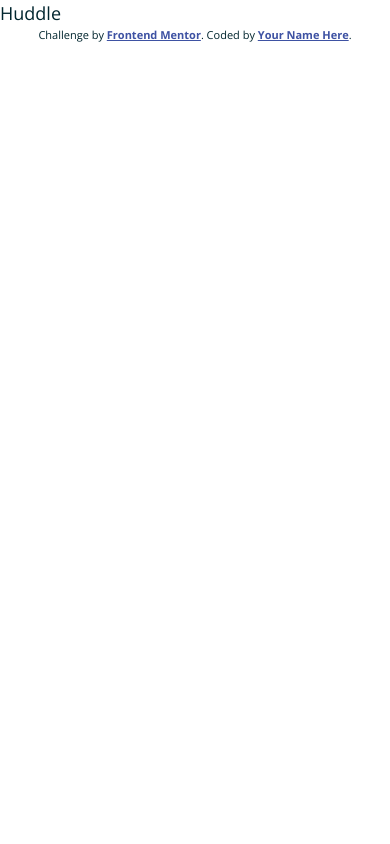
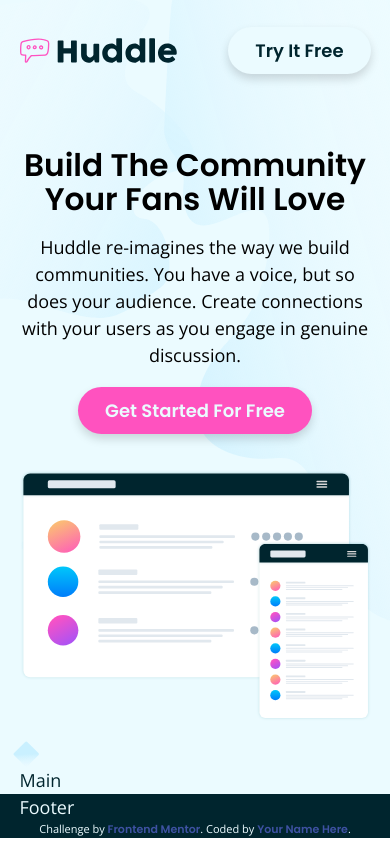
Before and after one commit to vsompura3/huddle-landing-page, a plain HTML site: page index.html in a window 390 px wide. Drawn offline with nearby package versions, Linux system fonts and the light colour scheme.

Commit message:
added styles

```diff
--- a/index.html
+++ b/index.html
@@ -31,7 +31,41 @@
 	</head>
 	<body>
 		<!-- Global Wrapper -->
-		<div class="root">Huddle</div>
+		<div class="root">
+			<div class="hero">
+				<!-- Navbar -->
+				<nav>
+					<div class="container flex">
+						<img src="./images/logo.svg" alt="" class="logo" />
+						<a href="#" class="btn btn-primary">Try it free</a>
+					</div>
+				</nav>
+				<!-- Header -->
+				<header>
+					<div class="container grid">
+						<div class="header-textbox">
+							<h1 class="heading-primary">Build The Community Your Fans Will Love</h1>
+							<p class="paragraph">
+								Huddle re-imagines the way we build communities. You have a voice, but so does your
+								audience. Create connections with your users as you engage in genuine discussion.
+							</p>
+							<a href="#" class="btn btn-accent">Get started for free</a>
+						</div>
+						<div class="header-image">
+							<img src="./images/illustration-mockups.svg" alt="mockup" />
+						</div>
+					</div>
+				</header>
+			</div>
+			<!-- Main -->
+			<main>
+				<div class="container">Main</div>
+			</main>
+			<!-- Footer -->
+			<footer>
+				<div class="container">Footer</div>
+			</footer>
+		</div>
 
 		<!--
   Try It Free
--- a/style.css
+++ b/style.css
@@ -1,38 +1,33 @@
 @import url("https://fonts.googleapis.com/css2?family=Open+Sans:wght@400;700&family=Poppins:wght@600&display=swap");
 
+/** Custom Properties **/
 :root {
 	/* Fonts */
-	--fontPrimary: "Open Sans", Arial, Helvetica, sans-serif;
-	--fontSecondary: "Poppins", Arial, Helvetica, sans-serif;
+	--FontPrimary: "Open Sans", Arial, Helvetica, sans-serif;
+	--FontSecondary: "Poppins", Arial, Helvetica, sans-serif;
 
 	/* Colors */
-	--White: rgb(255, 255, 255);
-	--Pink: hsl(322, 100%, 66%);
-	--VeryPaleCyan: hsl(193, 100%, 96%);
-	--VeryDarkCyan: hsl(192, 100%, 9%);
-	--GrayishBlue: hsl(208, 11%, 55%);
-
-	/* Utilities */
-	--boxShadow: 0 5px 10px rgba(0, 0, 0, 0.1);
+	--clr-accent: hsl(322, 100%, 66%);
+	--clr-neutral-100: hsl(193, 100%, 96%);
+	--clr-neutral-200: hsl(208, 11%, 55%);
+	--clr-neutral-300: hsl(192, 100%, 9%);
 }
 
+/** Reset **/
 * {
-	margin: 0;
-	padding: 0;
 	box-sizing: inherit;
 }
 
 html {
-	font-size: 62.5%;
+	font-size: 100%;
 	box-sizing: border-box;
 }
 
-body {
-	font-family: var(--fontPrimary);
-	font-size: 1.8rem;
-	font-weight: 400;
-	line-height: 1.5;
-	color: var(--VeryDarkCyan, #000);
+h1,
+h2,
+h3,
+p {
+	margin: 0;
 }
 
 img {
@@ -40,183 +35,124 @@
 	max-width: 100%;
 }
 
-h1,
-h2,
-h3,
-h4,
-h5,
-h6 {
-	font-family: var(--fontSecondary);
-	font-weight: 600;
-	line-height: 1.2;
+ul[class] {
+	padding: 0;
+	list-style: none;
 }
 
-p,
-a,
-button,
-span {
-	font-family: var(--fontPrimary);
-	font-weight: 400;
+a {
+	display: inline-block;
+	text-decoration: none;
 }
 
-a,
-button {
-	font-weight: 700;
-}
-
-/** GLOBAL **/
-
+/** Utilities **/
 .container {
-	max-width: 144rem;
+	max-width: 120em;
 	width: 90%;
 	margin: 0 auto;
 }
 
-section {
-	box-shadow: var(--boxShadow);
-}
-
-.heading-primary {
-	font-size: clamp(2.5rem, 8vw, 5rem);
-}
-
-.heading-secondary {
-	font-size: clamp(2rem, 5vw, 4rem);
-}
-
-.paragraph {
-	font-size: clamp(1.5rem, 4.5vw, 3.5rem);
-}
-
-.btn {
-	display: inline-block;
-	text-decoration: none;
-	text-transform: capitalize;
-	color: var(--VeryPaleCyan);
-	box-shadow: var(--boxShadow);
-	padding: 1rem 3rem;
-	border-radius: 99px;
-	background: var(--Pink);
-	font-size: 1.4rem;
-}
-
-.u-margin-bottom-xsmall {
-	margin-bottom: 1.5rem;
-}
-
-.u-margin-bottom-small {
-	margin-bottom: 2rem;
-}
-
-.u-margin-bottom-medium {
-	margin-bottom: 4rem;
-}
-
-.u-margin-bottom-big {
-	margin-bottom: 6rem;
-}
-
-.text-center {
-	text-align: center;
-}
-
-/** HEADER **/
-
-.header {
-	background-image: url("./images/bg-hero-mobile.svg");
-	background-size: cover;
-	background-position: center;
-}
-
-.navbar {
+.flex {
 	display: flex;
+	justify-content: space-between;
 	align-items: center;
-	justify-content: space-between;
-	padding: 2rem 0;
-}
-
-.navbar__logobox {
-	width: 13rem;
-}
-
-.navbar__link {
-	cursor: pointer;
-}
-
-.navbar__link:hover .navbar__link-button {
-	color: var(--GrayishBlue);
-}
-
-.navbar__link-button {
-	border: 0;
-	background: var(--White);
-	box-shadow: var(--boxShadow);
-	border-radius: 99px;
-	padding: 0.8rem 2rem;
-	text-transform: capitalize;
-}
-
-.hero {
-	padding: 10rem 0;
-	display: grid;
-	grid-template-columns: 1fr;
-	gap: 6rem;
-}
-
-.hero__content {
-	text-align: center;
-}
-
-.hero__image {
-	width: 90%;
-	margin: 0 auto;
-}
-
-/** MAIN **/
-
-.main-section {
-	position: relative;
 }
 
 .grid {
 	display: grid;
 	grid-template-columns: 1fr;
-	gap: 4rem;
-	padding: 2rem 0 25rem;
+	--gap: 2em;
+	gap: var(--gap, 10em);
 }
 
-.card {
-	display: grid;
-	grid-template-columns: 1fr;
-	gap: 4rem;
-	border-radius: 6px;
-	padding: 3rem 2rem;
-	background-color: var(--White);
+/** Base Styles **/
+body {
+	font-family: var(--FontPrimary);
+	font-size: 1.125rem;
+	line-height: 1.5;
+	margin: 0;
 }
 
-.card__content {
+h1,
+h2,
+h3,
+a,
+button {
+	font-family: var(--FontSecondary);
+	font-weight: 600;
+	line-height: 1.1;
+	text-transform: capitalize;
+}
+
+.btn {
+	color: var(--fg, var(--clr-neutral-300));
+	background: var(--bg, var(--clr-neutral-100));
+	font-size: clamp(0.85rem, 5.5vw, 1.125rem);
+	text-transform: capitalize;
+	padding: 0.75em 1.5em;
+	border-radius: 150vw;
+	box-shadow: 0 5px 10px rgba(0, 0, 0, 0.15);
+}
+
+/** General Styling **/
+.heading-primary {
+	font-size: clamp(1.15rem, 8vw, 3rem);
+	/* font-size: 1.15rem; */
+	/* font-size: 8vw; */
+	/* font-size: 3rem; */
+}
+
+.paragraph {
+	font-size: clamp(0.85rem, 5.5vw, 1.125rem);
+	/* font-size: 0.85rem; */
+	/* font-size: 5.5vw; */
+	/* font-size: 1.125rem; */
+}
+
+.btn-primary {
+	--bg: var(--clr-neutral-100);
+}
+
+.btn-accent {
+	--bg: var(--clr-accent);
+	--fg: var(--clr-neutral-100);
+}
+
+/** General Layout **/
+.hero {
+	background-color: var(--clr-neutral-100);
+	background-image: url(./images/bg-hero-mobile.svg);
+	background-size: cover;
+	background-position: center;
+}
+
+nav {
+	padding: 1.5em 0;
+}
+
+header {
+	padding: clamp(2.5em, 12vw, 6em) 0;
+}
+
+.header-textbox {
 	text-align: center;
 }
 
-.section-cta {
-	display: grid;
-	grid-template-columns: 1fr;
-	place-items: center;
-	padding: 4rem;
-	position: absolute;
-	background-color: var(--White);
-	z-index: 5;
-	bottom: -8rem;
-	border-radius: 6px;
+.header-textbox > * + * {
+	margin-top: 1em;
 }
 
-/** FOOTER **/
-.footer {
-	background: var(--VeryDarkCyan);
-	padding: 20rem 0;
-	color: var(--GrayishBlue);
+.logo {
+	width: 45%;
+	max-width: 10em;
 }
 
-.footer svg path {
-	fill: var(--White);
+main {
+	color: var(--clr-neutral-300);
+	background: var(--clr-neutral-100);
 }
+
+footer {
+	background: var(--clr-neutral-300);
+	color: var(--clr-neutral-100);
+}
```
